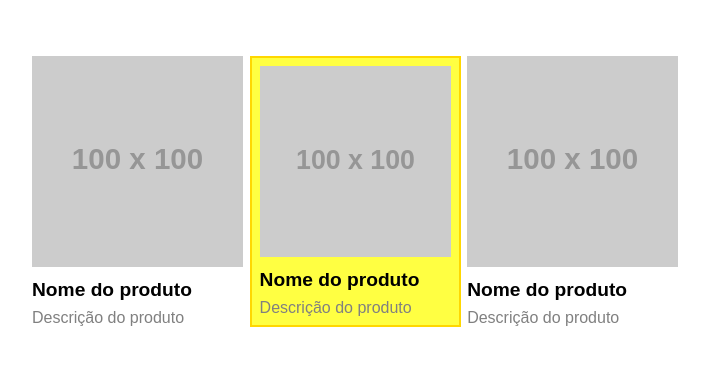
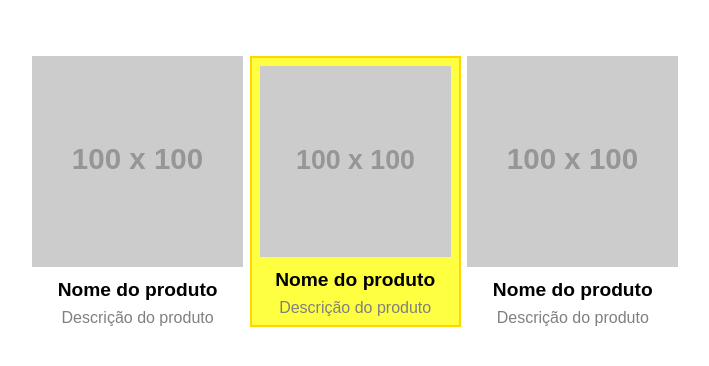
Before and after one commit to devsphz/boas_praticas_css, a website: page index_M19.html in a window 1280 px wide. Shown: the whole page, without its empty margins (288-997 px from the left). Drawn offline with Linux system fonts and the light colour scheme; placeholder pictures from the web are drawn by us.

Commit message:
change produto-destaque

```diff
--- a/bem/main.scss
+++ b/bem/main.scss
@@ -12,21 +12,25 @@
   grid-template-columns: 33% 33% 33%;
   grid-column-gap: 1%;
 
-    .produto__control {
-      .produto__imagem {
+  .produto {
+    &__control {
+      text-align: center;
+    }
+
+    &__imagem {
       width: 100%;
     }
 
-      .produto__nome {
+    &__nome {
       font-size: 1.2em;
       margin: 8px 0;
     }
 
-      .produto__descricao {
+    &__descricao {
       color: gray;
     }
 
-      &--destaque {
+    &--em-destaque {
       border: 2px solid gold;
       padding: 8px;
       background-color: #ffff42;
--- a/index_M19.html
+++ b/index_M19.html
@@ -9,20 +9,26 @@
 </head>
 <body>
     <div class="produtos">
-        <div class="produto__control">
-            <img class="produto__imagem" src="https://via.placeholder.com/100x100">
-            <h4 class="produto__nome">Nome do produto</h4>
-            <p class="produto__descricao">Descrição do produto</p>
+        <div class="produto">
+            <div class="produto__control">
+                <img class="produto__imagem" src="https://via.placeholder.com/100x100" alt="Imagem do produto">
+                <h4 class="produto__nome">Nome do produto</h4>
+                <p class="produto__descricao">Descrição do produto</p>
+            </div>
         </div>
-        <div class="produto__control produto__control--destaque">
-            <img class="produto__imagem" src="https://via.placeholder.com/100x100">
-            <h4 class="produto__nome">Nome do produto</h4>
-            <p class="produto__descricao">Descrição do produto</p>
+        <div class="produto produto--em-destaque">
+            <div class="produto__control">
+                <img class="produto__imagem" src="https://via.placeholder.com/100x100" alt="Imagem do produto">
+                <h4 class="produto__nome">Nome do produto</h4>
+                <p class="produto__descricao">Descrição do produto</p>
+            </div>
         </div>
-        <div class="produto__control">
-            <img class="produto__imagem" src="https://via.placeholder.com/100x100">
-            <h4 class="produto__nome">Nome do produto</h4>
-            <p class="produto__descricao">Descrição do produto</p>
+        <div class="produto">
+            <div class="produto__control">
+                <img class="produto__imagem" src="https://via.placeholder.com/100x100" alt="Imagem do produto">
+                <h4 class="produto__nome">Nome do produto</h4>
+                <p class="produto__descricao">Descrição do produto</p>
+            </div>
         </div>
     </div>
 </body>
```
Also changed, not shown: bem/main.css, 1 other file. Lines whose indentation alone changed are shown as unchanged.
